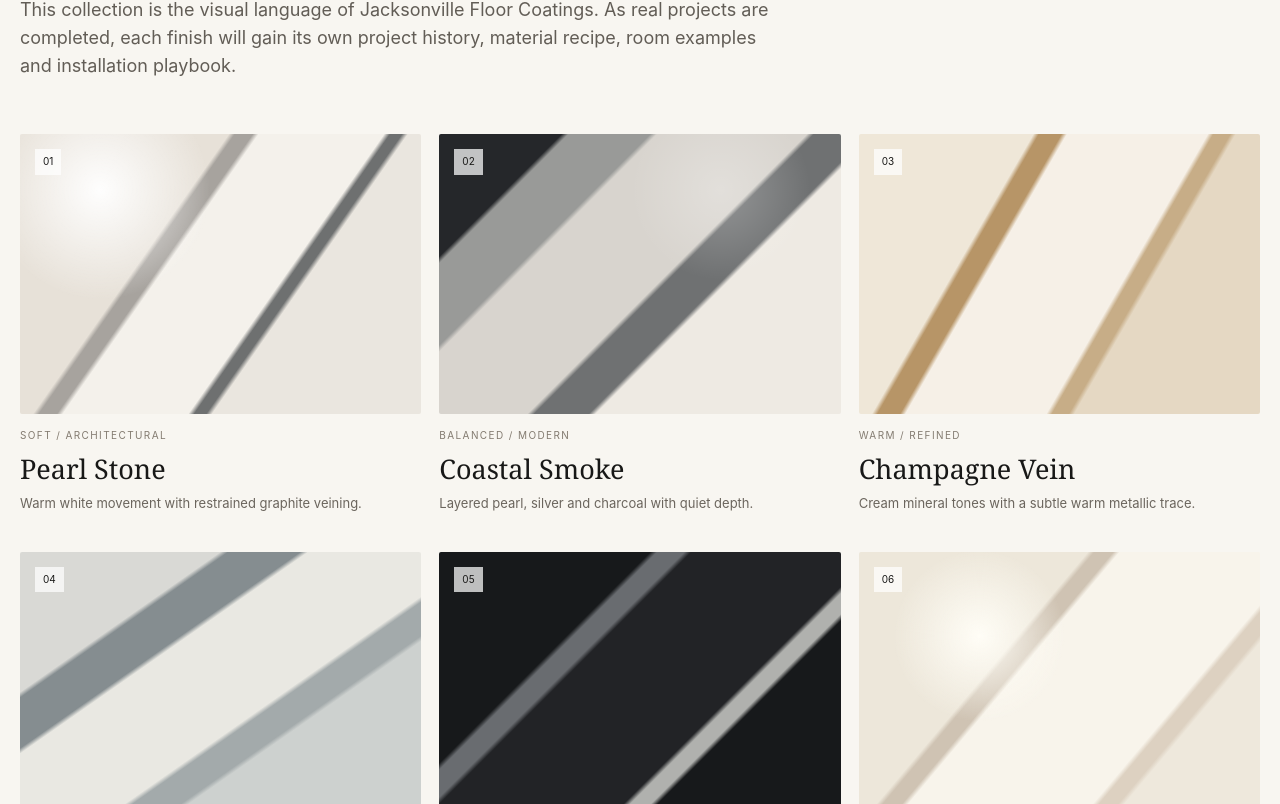
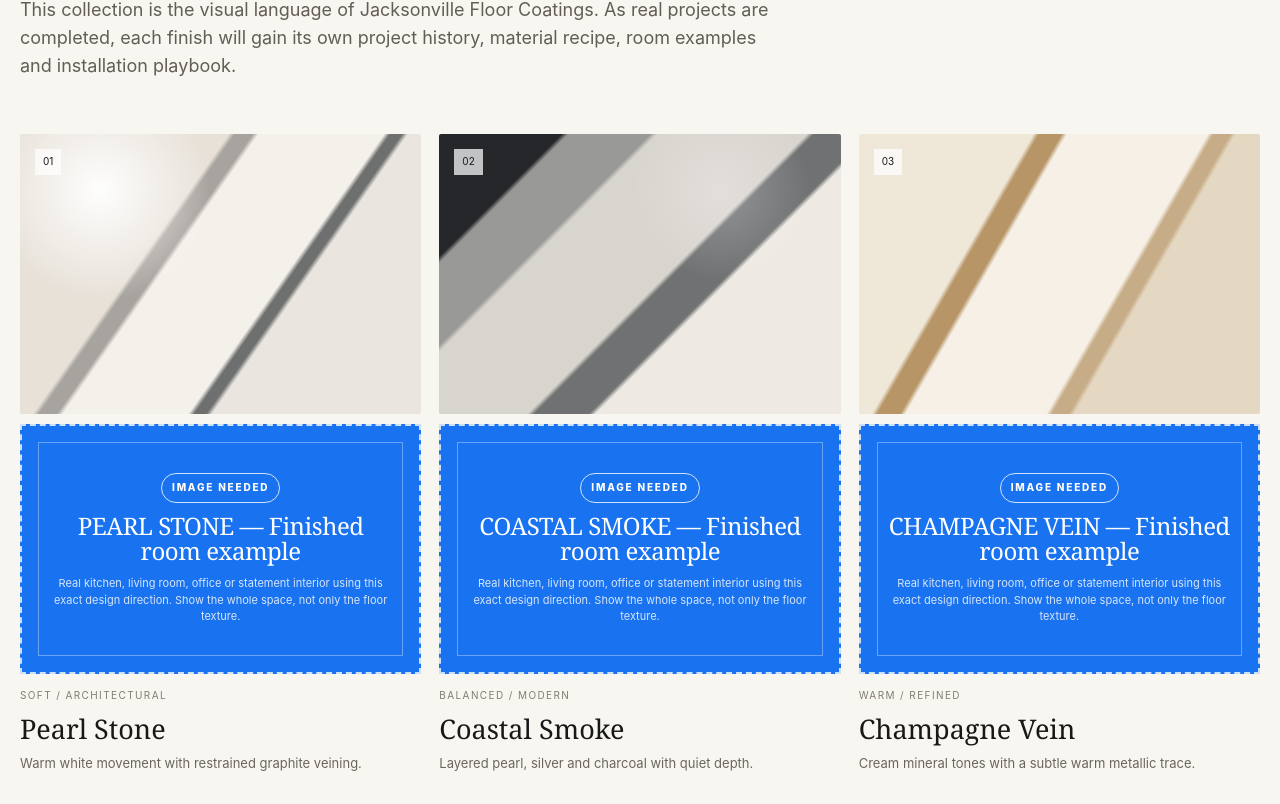
Before and after one commit to GsCommand/Jacksonville-Floor-Coatings, a Next.js app: page /finishes in a window 1280 px wide. Shown: the part 436-1240 px from the top of the page. Built offline with nearby package versions, Linux system fonts and the light colour scheme; no server answers.

Commit message:
Label finish collection room images

```diff
--- a/app/finishes/page.tsx
+++ b/app/finishes/page.tsx
@@ -1,5 +1,33 @@
 import type { Metadata } from "next";
 import Link from "next/link";
+import { ImagePlaceholder } from "@/components/ImagePlaceholder";
 import { finishCollection } from "@/lib/site";
-export const metadata: Metadata = { title: "Designer Resin Floor Finishes", description: "Explore the Jacksonville Floor Coatings design collection: named resin floor directions for residential interiors and statement spaces." };
-export default function Finishes(){return <main className="content-page shell"><p className="eyebrow">The finish collection</p><h1>Choose the character of the floor before the chemistry.</h1><p className="lead">This collection is the visual language of Jacksonville Floor Coatings. As real projects are completed, each finish will gain its own project history, material recipe, room examples and installation playbook.</p><div className="finish-grid">{finishCollection.map((finish,index)=><article className="finish-card" key={finish.name}><div className={`finish-swatch ${finish.className}`}><span>{String(index+1).padStart(2,"0")}</span></div><div><p>{finish.mood}</p><h3>{finish.name}</h3><span>{finish.description}</span></div></article>)}</div><div style={{marginTop:56}}><Link className="button button-dark" href="/contact">Request a design consultation</Link></div></main>}
+
+export const metadata: Metadata = {
+  title: "Designer Resin Floor Finishes",
+  description: "Explore the Jacksonville Floor Coatings design collection: named resin floor directions for residential interiors and statement spaces.",
+};
+
+export default function Finishes() {
+  return (
+    <main className="content-page shell">
+      <p className="eyebrow">The finish collection</p>
+      <h1>Choose the character of the floor before the chemistry.</h1>
+      <p className="lead">This collection is the visual language of Jacksonville Floor Coatings. As real projects are completed, each finish will gain its own project history, material recipe, room examples and installation playbook.</p>
+      <div className="finish-grid">
+        {finishCollection.map((finish, index) => (
+          <article className="finish-card" key={finish.name}>
+            <div className={`finish-swatch ${finish.className}`}><span>{String(index + 1).padStart(2, "0")}</span></div>
+            <ImagePlaceholder
+              className="finish-room-placeholder"
+              label={`${finish.name.toUpperCase()} — Finished room example`}
+              detail="Real kitchen, living room, office or statement interior using this exact design direction. Show the whole space, not only the floor texture."
+            />
+            <div><p>{finish.mood}</p><h3>{finish.name}</h3><span>{finish.description}</span></div>
+          </article>
+        ))}
+      </div>
+      <div style={{ marginTop: 56 }}><Link className="button button-dark" href="/contact">Request a design consultation</Link></div>
+    </main>
+  );
+}
```
